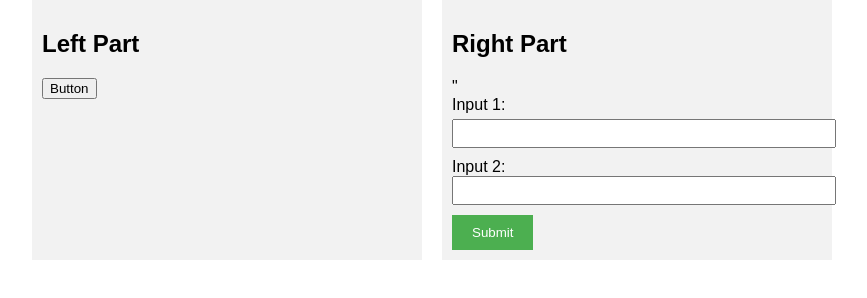
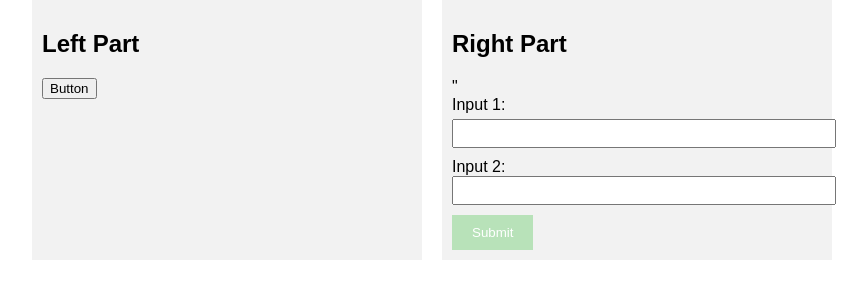
Before and after one commit to kayjeee/leaderboard-v2, a website built with webpack: page src/index.html in a window 1280 px wide. Shown: the part 78-376 px from the top of the page, without its empty margins (208-1075 px from the left). Built offline with nearby package versions, Linux system fonts and the light colour scheme.

Commit message:
fixed css

```diff
--- a/src/style.css
+++ b/src/style.css
@@ -3,40 +3,50 @@ body {
   margin: 0;
   padding: 0;
 }
+
 .container {
   max-width: 800px;
   margin: 0 auto;
   padding: 20px;
 }
+
 .grid {
   display: grid;
   grid-template-columns: 1fr 1fr;
   grid-gap: 20px;
 }
+
 .grid-item {
   padding: 10px;
   background-color: #f2f2f2;
 }
+
 h1 {
   margin-top: 0;
 }
+
 button {
   margin-bottom: 10px;
 }
+
 form {
   margin-top: 20px;
 }
+
 label {
   display: block;
   margin-bottom: 5px;
 }
-input[type="text"], input[type="password"] {
+
+input[type="text"],
+input[type="password"] {
   width: 100%;
   padding: 5px;
   margin-bottom: 10px;
 }
+
 input[type="submit"] {
-  background-color: #4CAF50;
+  background-color: #b8e2b9;
   color: white;
   padding: 10px 20px;
   border: none;
```
